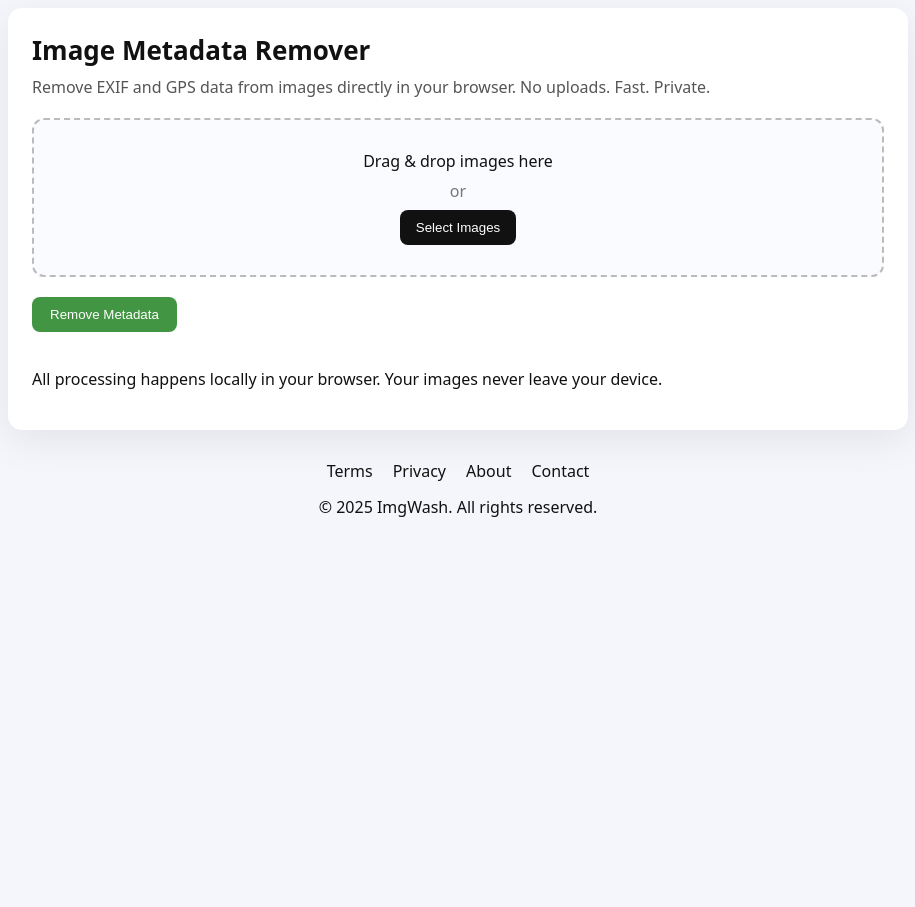
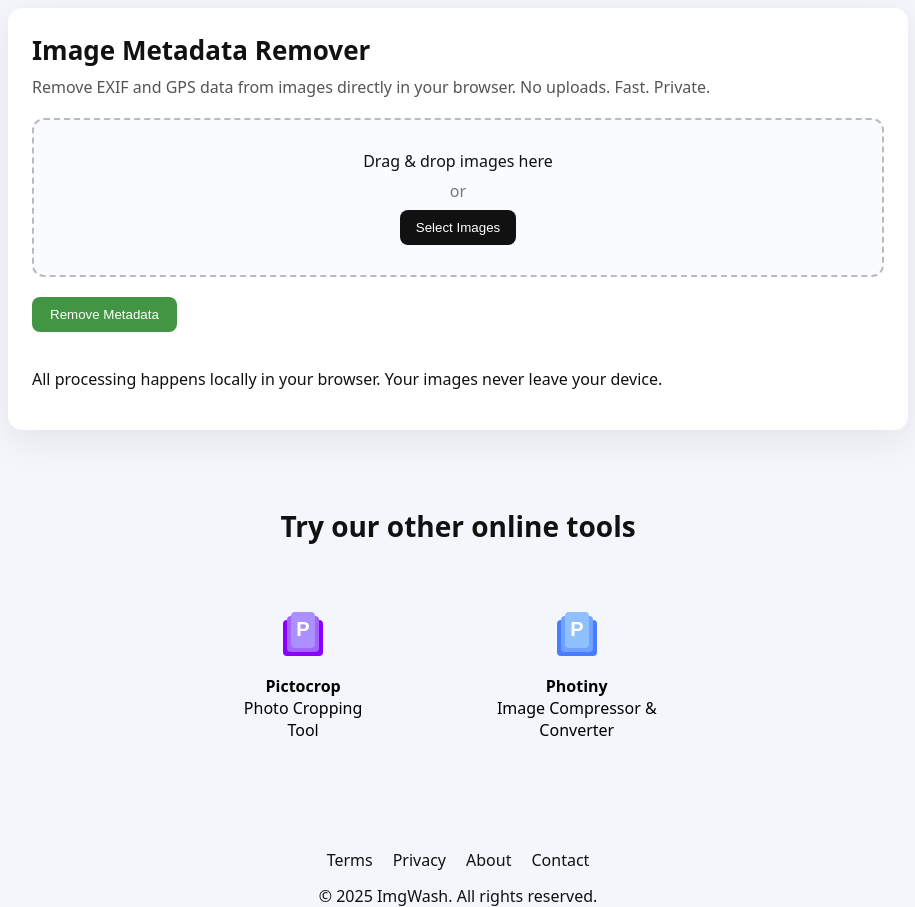
Before and after one commit to UsengoDev/imgwash, a plain HTML site: page index.html in a window 1280 px wide. Shown: the part 111-1018 px from the top of the page, without its empty margins (182-1097 px from the left). Before the commit the page ends 800 px from the top, so only its background shows below. Drawn offline with nearby package versions, Linux system fonts and the light colour scheme.

Commit message:
asdfasdfg

```diff
--- a/index.html
+++ b/index.html
@@ -77,7 +77,49 @@
 			<p>All processing happens locally in your browser. Your images never leave your device.</p>
 		</div>
 	</div>
+    <div class="our_other_tools">
+        <div class="other_tools_title">Try our other online tools</div>
+        <div class="other_tools_container">
+            <a href="https://pictocrop.com" class="imgwash_tool online_tool_container">
+                <div class="pictocrop_logo">
+                    <svg xmlns="http://www.w3.org/2000/svg" viewBox="0 0 64 64" width="64" height="64">
+                      <!-- Transparent background -->
+                      <rect width="64" height="64" fill="none"></rect>
 
+                      <!-- Staggered rectangles -->
+                      <rect x="12" y="14" width="40" height="36" rx="4" ry="4" fill="#8c00ff"></rect>
+                      <rect x="16" y="10" width="32" height="36" rx="4" ry="4" fill="#a464ff"></rect>
+                      <rect x="20" y="6" width="24" height="36" rx="4" ry="4" fill="#aa91ff"></rect>
+
+                      <!-- Letter P inside top rectangle -->
+                      <text x="32" y="30" font-size="20" font-family="Arial, sans-serif" font-weight="bold" fill="#fff" text-anchor="middle">P</text>
+                    </svg>
+                </div>
+                <div class="pictocrop_name">Pictocrop</div>
+                <div class="pictocrop_description tool_description">Photo Cropping Tool</div>
+            </a>
+            <a href="https://photiny.com" class="photiny_tool online_tool_container">
+                <div class="photiny_logo">
+                    <svg xmlns="http://www.w3.org/2000/svg" viewBox="0 0 64 64" width="64" height="64">
+                  <!-- Transparent background -->
+                  <rect width="64" height="64" fill="none"></rect>
+
+                  <!-- Staggered rectangles -->
+                  <rect x="12" y="14" width="40" height="36" rx="4" ry="4" fill="#4A7CFF"></rect>
+                  <rect x="16" y="10" width="32" height="36" rx="4" ry="4" fill="#6FA3FF"></rect>
+                  <rect x="20" y="6" width="24" height="36" rx="4" ry="4" fill="#91C0FF"></rect>
+
+                  <!-- Letter P inside top rectangle -->
+                  <text x="32" y="30" font-size="20" font-family="Arial, sans-serif" font-weight="bold" fill="#fff" text-anchor="middle">P</text>
+                </svg>
+                </div>
+                <div class="photiny_name">Photiny</div>
+                <div class="photiny_description tool_description">
+                    Image Compressor & Converter
+                </div>
+            </a>
+        </div>
+    </div>
 	<div id="footer">
         <div class="footer_links">
             <a href="/terms/">Terms</a>
--- a/style.css
+++ b/style.css
@@ -212,9 +212,25 @@ h1{
 }
 .our_other_tools{
     display:flex;
-    flex-direction:row;
+    flex-direction:column;
     justify-content: center;
     align-items:center;
+    font-weight: 700;
+    padding: 34px 0px 60px;
+}
+.our_other_tools a{
+    text-decoration:none;
+    color:black;
+    padding: 24px;
+    max-width: 45vw;
+    overflow: hidden;
+    word-wrap: break-word;
+	overflow-wrap: break-word;
+	white-space: normal;
+}
+.other_tools_title{
+    font-size: 28px;
+    line-height: 64px;
 }
 .online_tool_container{
     text-align:center;
@@ -224,4 +240,11 @@ h1{
     flex-direction: row;
     justify-content: center;
     align-items: center;
+    gap: 12%;
+    padding: 24px;
+    overflow: hidden;
+    white-space: nowrap;
 }
+.tool_description{
+    font-weight:normal;
+}
```
